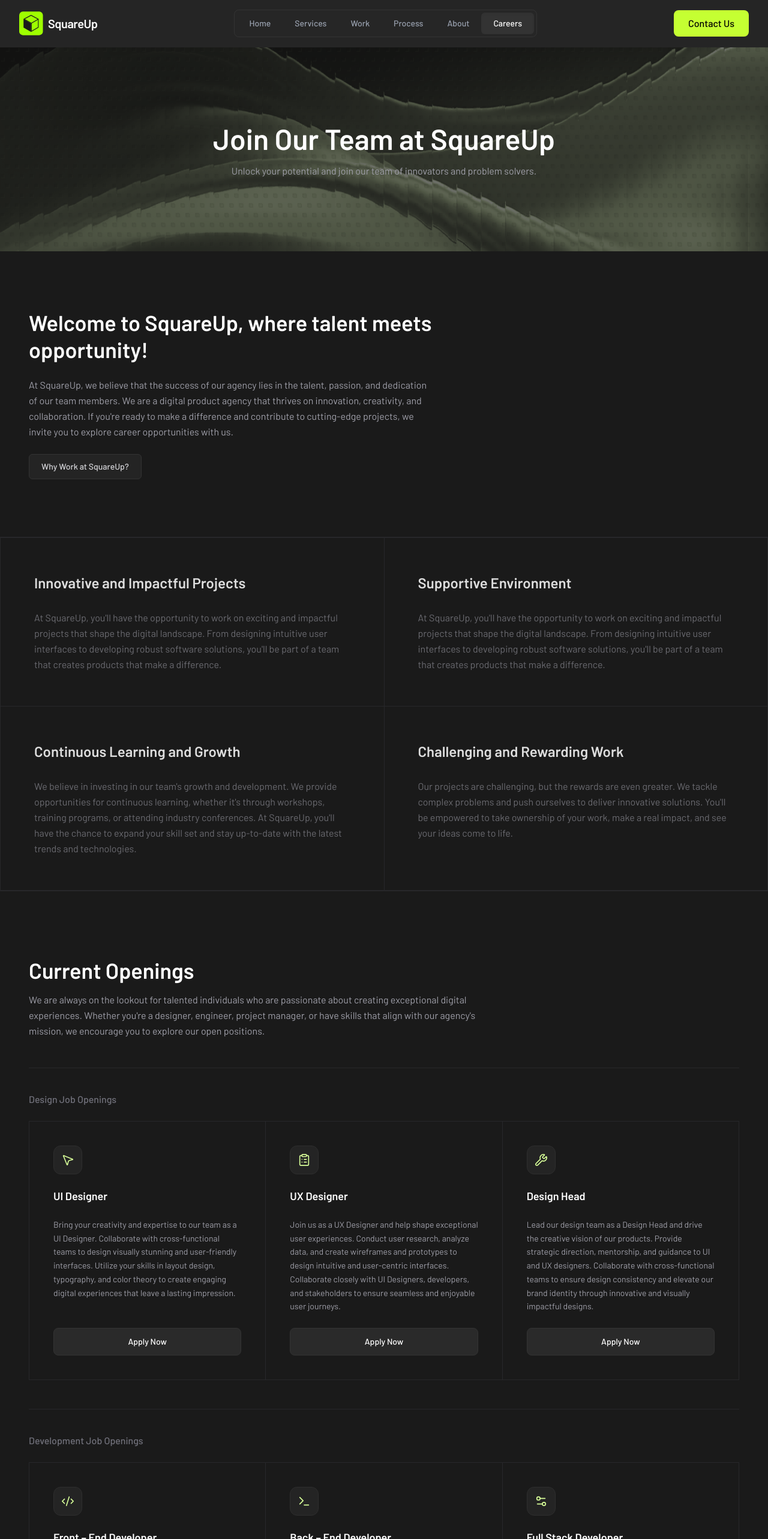
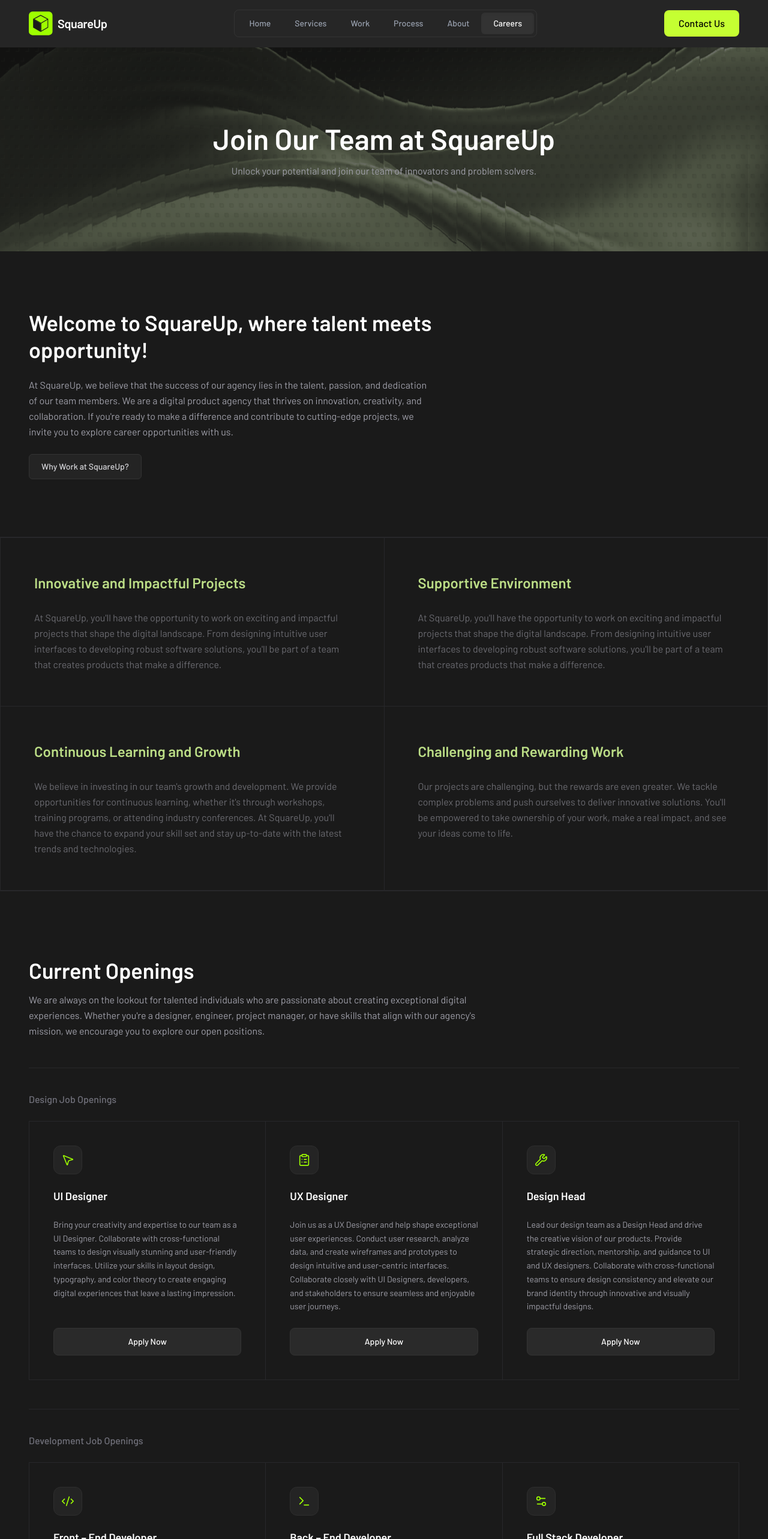
Before and after one commit to abdulazim0421-cmyk/AzimRiko, a Next.js app: page /careers in a window 1280 px wide. Shown: the top 2566 px of the page at 60% size. Built offline with nearby package versions, Linux system fonts and the light colour scheme.

Commit message:
СообÑFINAL

```diff
--- a/app/layout.tsx
+++ b/app/layout.tsx
@@ -32,6 +32,7 @@
   return (
     <html lang="en">
       <body
+        suppressHydrationWarning
         className={`${geistSans.variable} ${geistMono.variable} antialiased ${barlow.className}`}
       >
         {children}
--- a/components/layout/Navbar.tsx
+++ b/components/layout/Navbar.tsx
@@ -37,7 +37,8 @@
 
     return (
         <>
-            <nav className="sticky top-0 z-50 flex items-center justify-between px-6 md:px-8 py-4 bg-[#1A1A1A]/95 backdrop-blur-sm border-b border-[#262626]">
+            <nav className="sticky top-0 z-50 bg-[#1A1A1A]/95 backdrop-blur-sm border-b border-[#262626]">
+            <div className="max-w-7xl mx-auto px-6 md:px-12 py-4 flex items-center justify-between">
                 {/* Logo */}
                 <Link href="/" className="flex items-center gap-2">
                     <Image src="/Logo/logo.svg" alt="SquareUp Logo" width={32} height={32} className="md:w-10 md:h-10" priority />
@@ -77,6 +78,7 @@
                 >
                     {isMobileMenuOpen ? <X size={24} /> : <Menu size={24} />}
                 </button>
+            </div>
             </nav>
 
             {/* Mobile Navigation Menu */}
--- a/components/sections/careers/CareersBenefits.tsx
+++ b/components/sections/careers/CareersBenefits.tsx
@@ -92,7 +92,7 @@
                             <motion.h3
                                 variants={titleVariants}
                                 className="text-xl md:text-2xl font-semibold"
-                                style={{ color: '#ffffff' }}
+                                style={{ color: '#D8FF99' }}
                             >
                                 {b.title}
                             </motion.h3>
--- a/components/sections/careers/CareersOpenings.tsx
+++ b/components/sections/careers/CareersOpenings.tsx
@@ -92,7 +92,7 @@
     rest: { scale: 1, filter: 'drop-shadow(0 0 0px transparent)' },
     hover: {
         scale: 1.15,
-        filter: 'drop-shadow(0 0 8px rgba(216,255,153,0.7))',
+        filter: 'drop-shadow(0 0 8px rgba(158,255,0,0.7))',
         transition: { duration: 0.25, ease: 'easeOut' as const },
     },
 };
@@ -133,7 +133,7 @@
                 className="w-12 h-12 rounded-xl flex items-center justify-center shrink-0 origin-center"
                 style={{ background: '#242424', border: '1px solid #2e2e2e' }}
             >
-                <Icon size={22} color="#D8FF99" strokeWidth={1.8} />
+                <Icon size={22} color="#9EFF00" strokeWidth={1.8} />
             </motion.div>
 
             {/* Title */}
```
